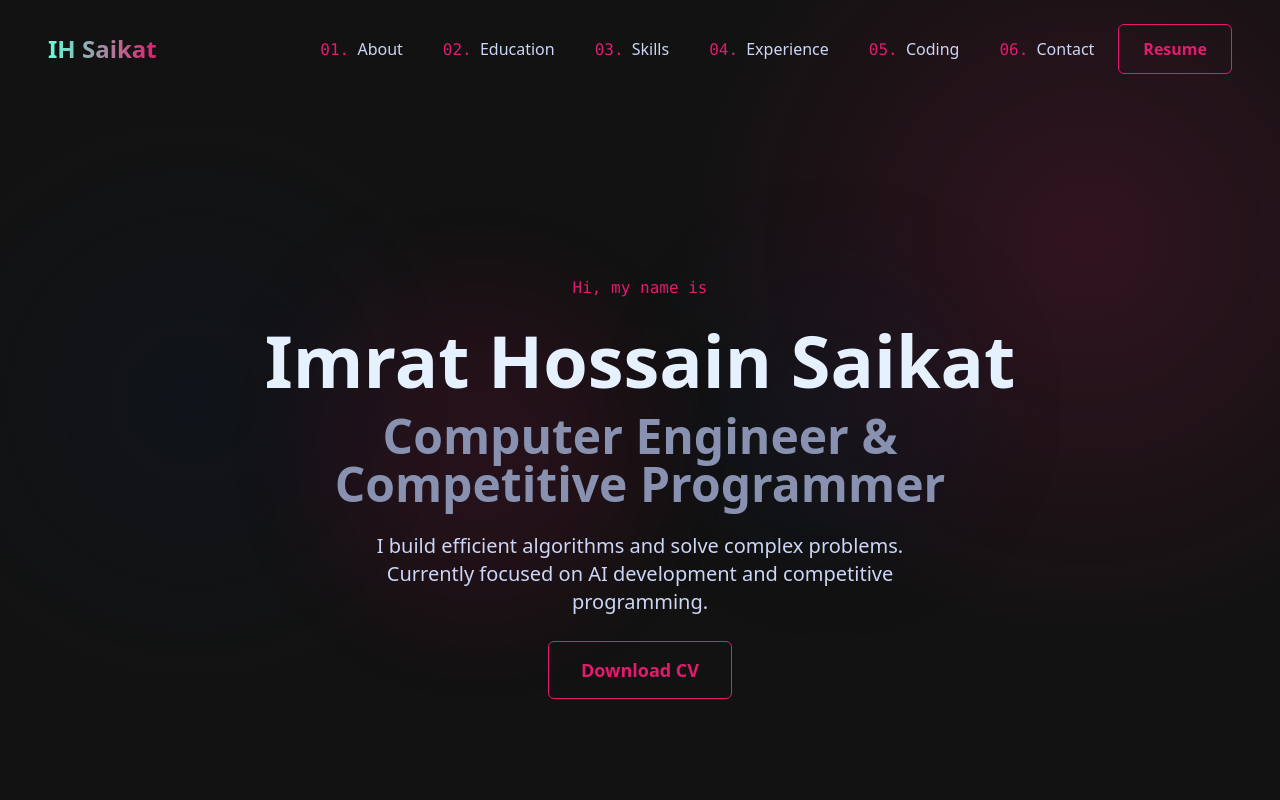
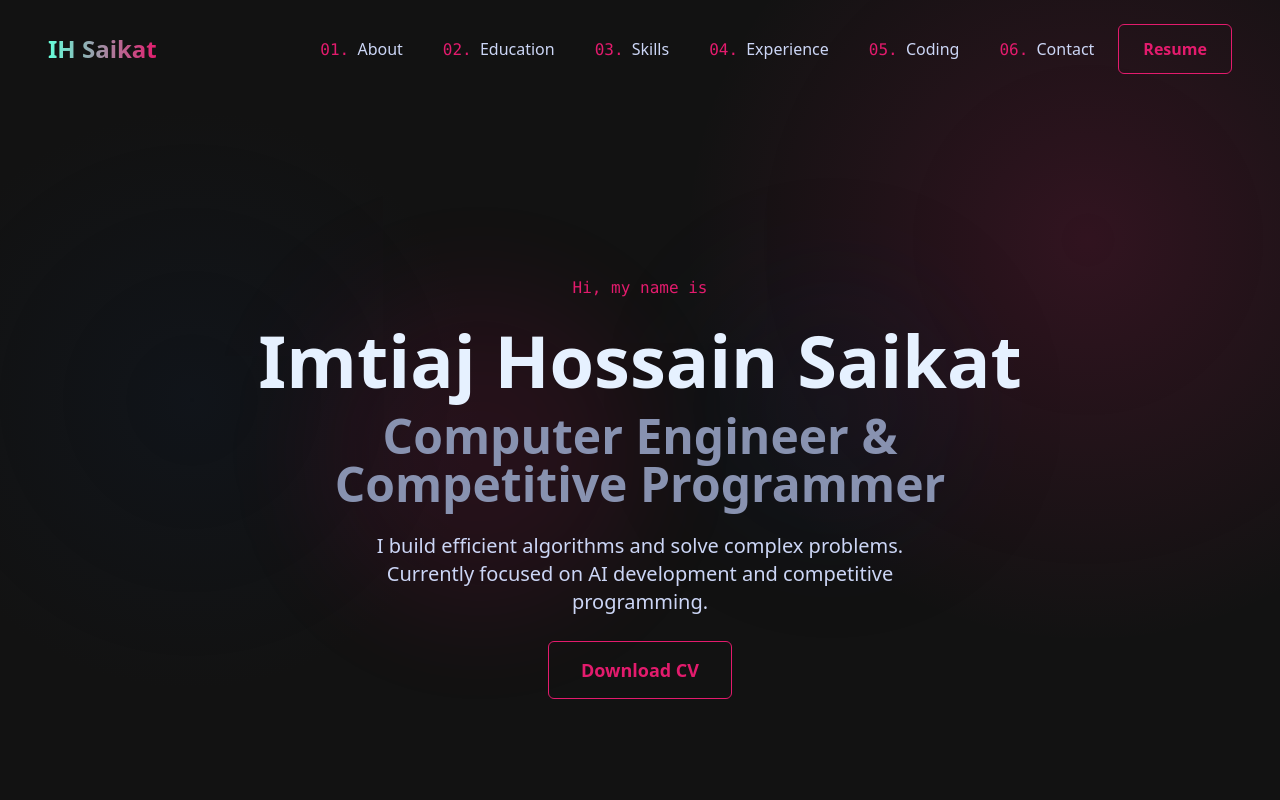
Before and after one commit to imrat-67/ihsaikat, a React (Vite) app: page / in a window 1280 px wide. Shown: the top 800 px of the page. Built offline with nearby package versions, Linux system fonts and the light colour scheme.

Commit message:
name changed 2:44 to imtiaj

```diff
--- a/src/sections/Hero.tsx
+++ b/src/sections/Hero.tsx
@@ -44,7 +44,7 @@ const Hero = () => {
           Hi, my name is
         </p>
         <h1 className="text-5xl md:text-7xl font-bold text-portfolio-white mb-4 opacity-0 animate-fade-in" style={{ animationDelay: '600ms', animationFillMode: 'forwards' }}>
-          Imrat Hossain Saikat
+          Imtiaj Hossain Saikat
         </h1>
         <h2 className="text-3xl md:text-5xl font-bold text-portfolio-gray mb-6 opacity-0 animate-fade-in" style={{ animationDelay: '900ms', animationFillMode: 'forwards' }}>
           Computer Engineer & Competitive Programmer
```
